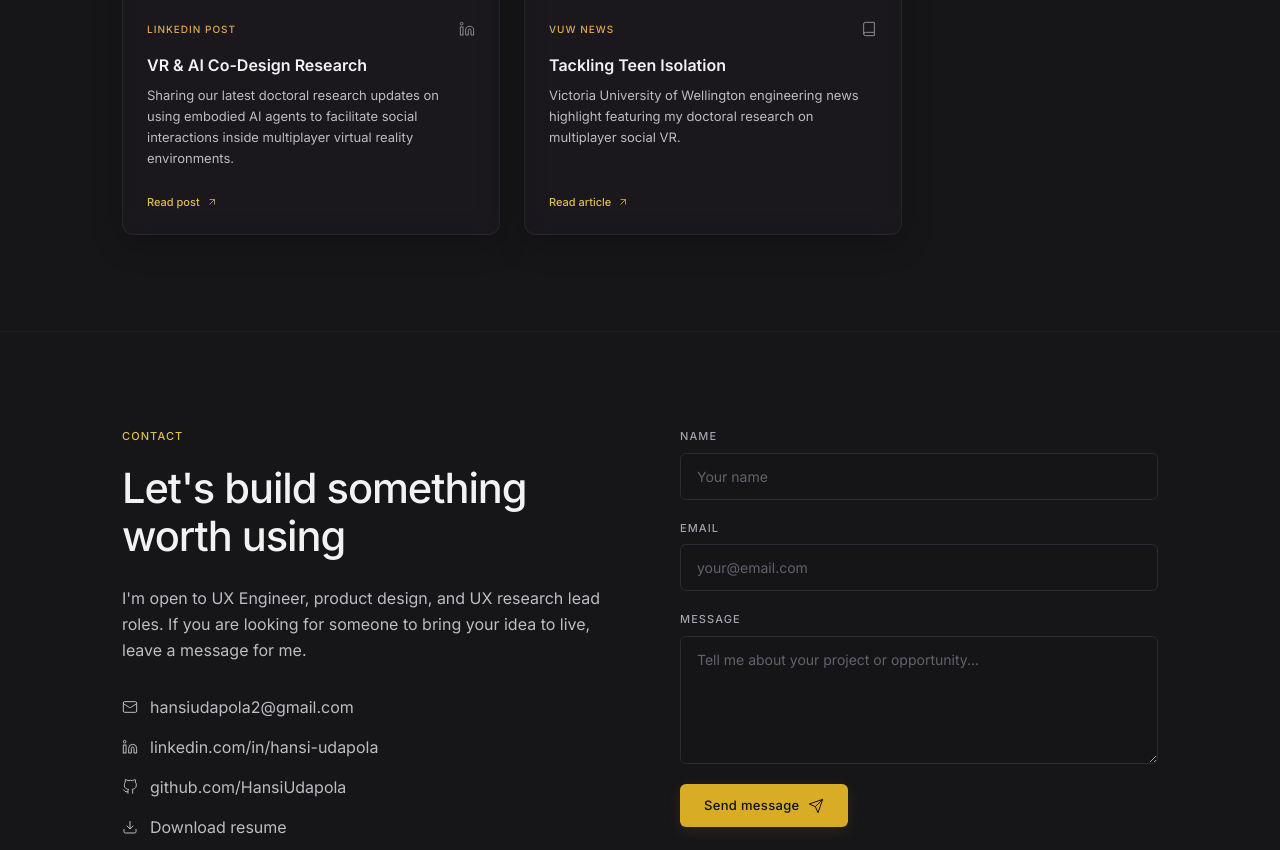
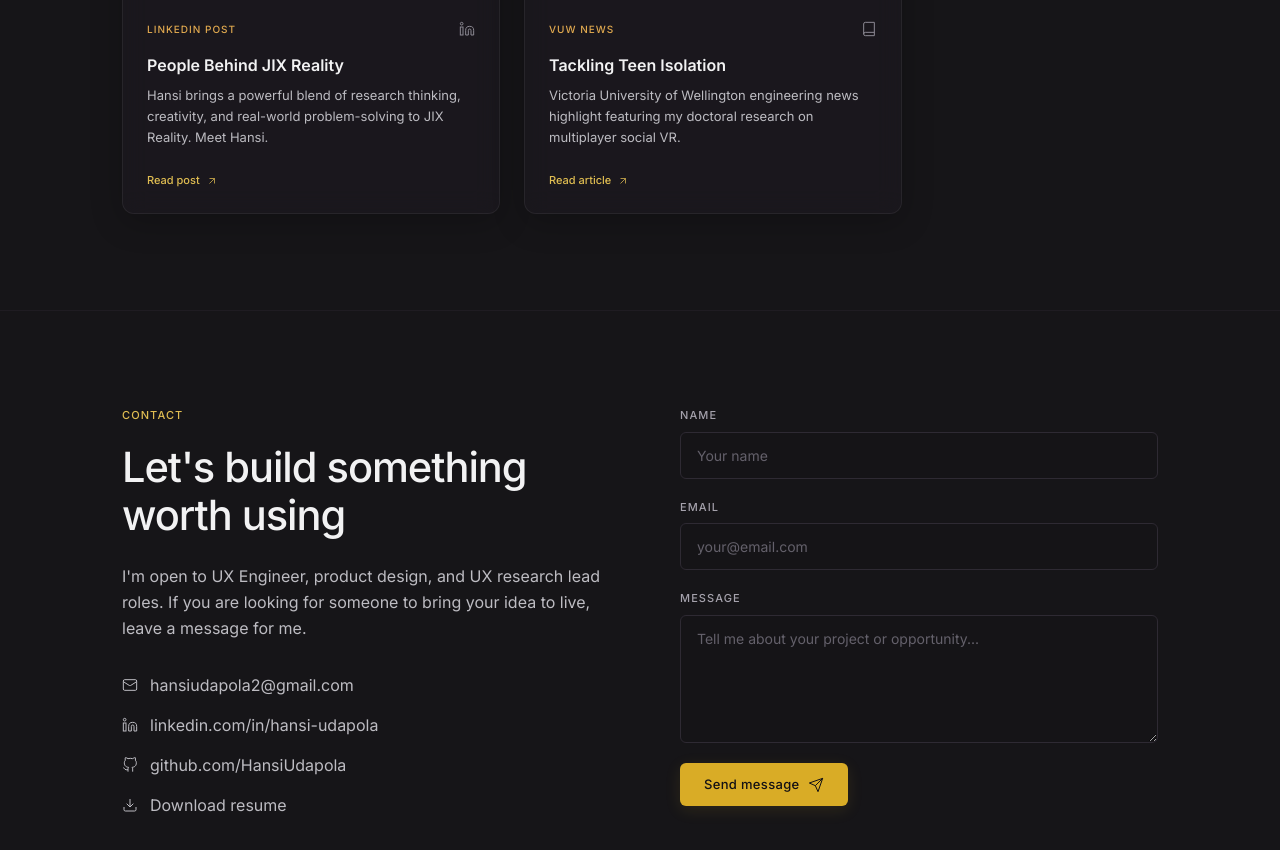
Before and after one commit to HansiUdapola/hansiudapola.github.io, a website: page index.html in a window 1280 px wide. Shown: the part 5175-6025 px from the top of the page. Drawn offline with Linux system fonts and the light colour scheme.

Commit message:
Updated Contents.

```diff
--- a/index.html
+++ b/index.html
@@ -841,10 +841,10 @@
                   <circle cx="4" cy="4" r="2" />
                 </svg>
               </div>
-              <h3 class="text-base font-semibold text-slate-50 font-heading mb-2">VR &amp; AI Co-Design Research</h3>
+              <h3 class="text-base font-semibold text-slate-50 font-heading mb-2"> People Behind JIX Reality</h3>
               <p class="text-[13px] text-grey-300 leading-relaxed mb-6">
-                Sharing our latest doctoral research updates on using embodied AI agents to facilitate social
-                interactions inside multiplayer virtual reality environments.
+                Hansi brings a powerful blend of research thinking, creativity, and real-world problem-solving to JIX
+                Reality. Meet Hansi.
               </p>
               <span class="text-[11px] font-medium text-gold-400 mt-auto flex items-center gap-1.5 hover:text-gold-300">
                 Read post
```
Also changed, not shown: 2 other files.
